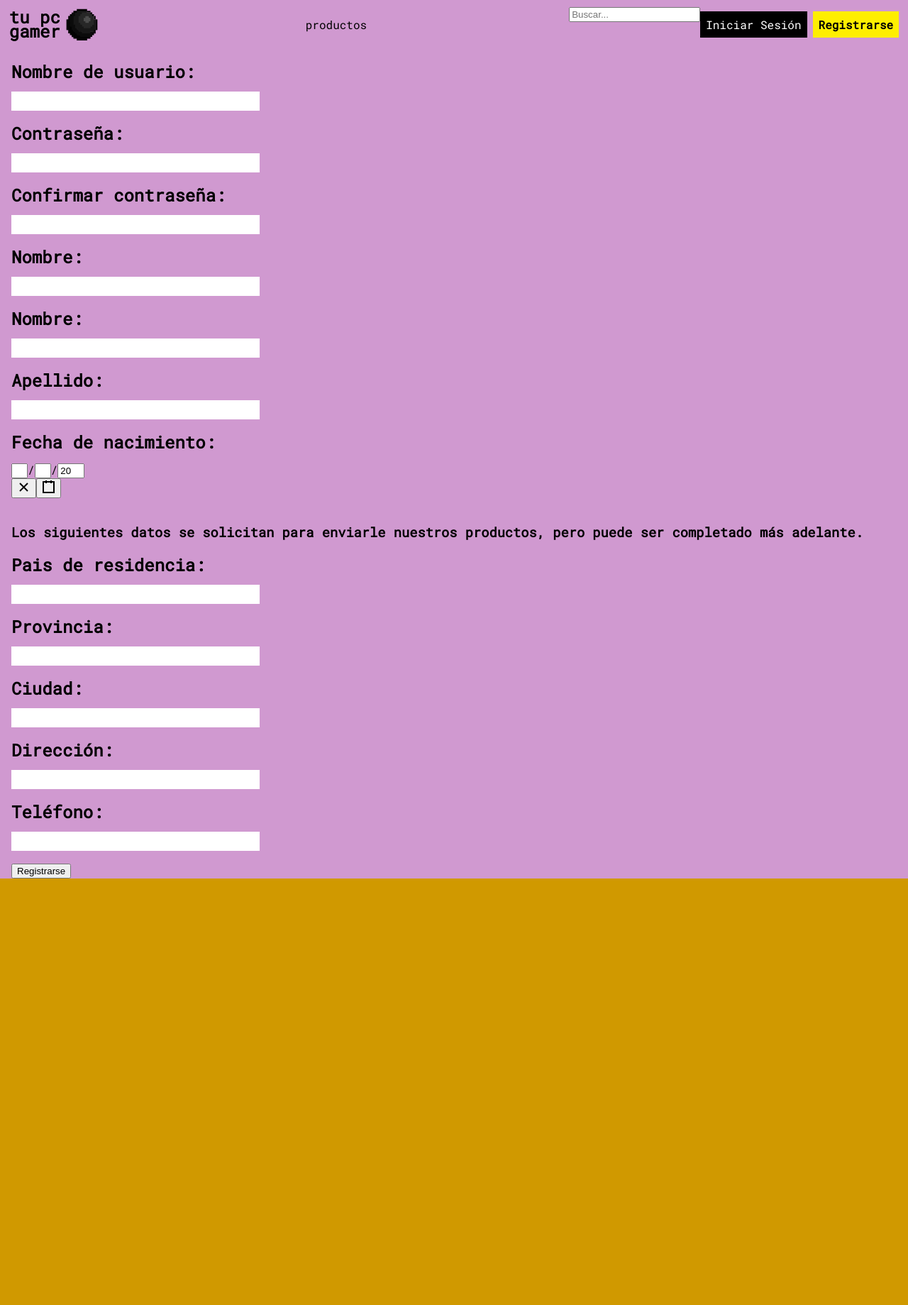
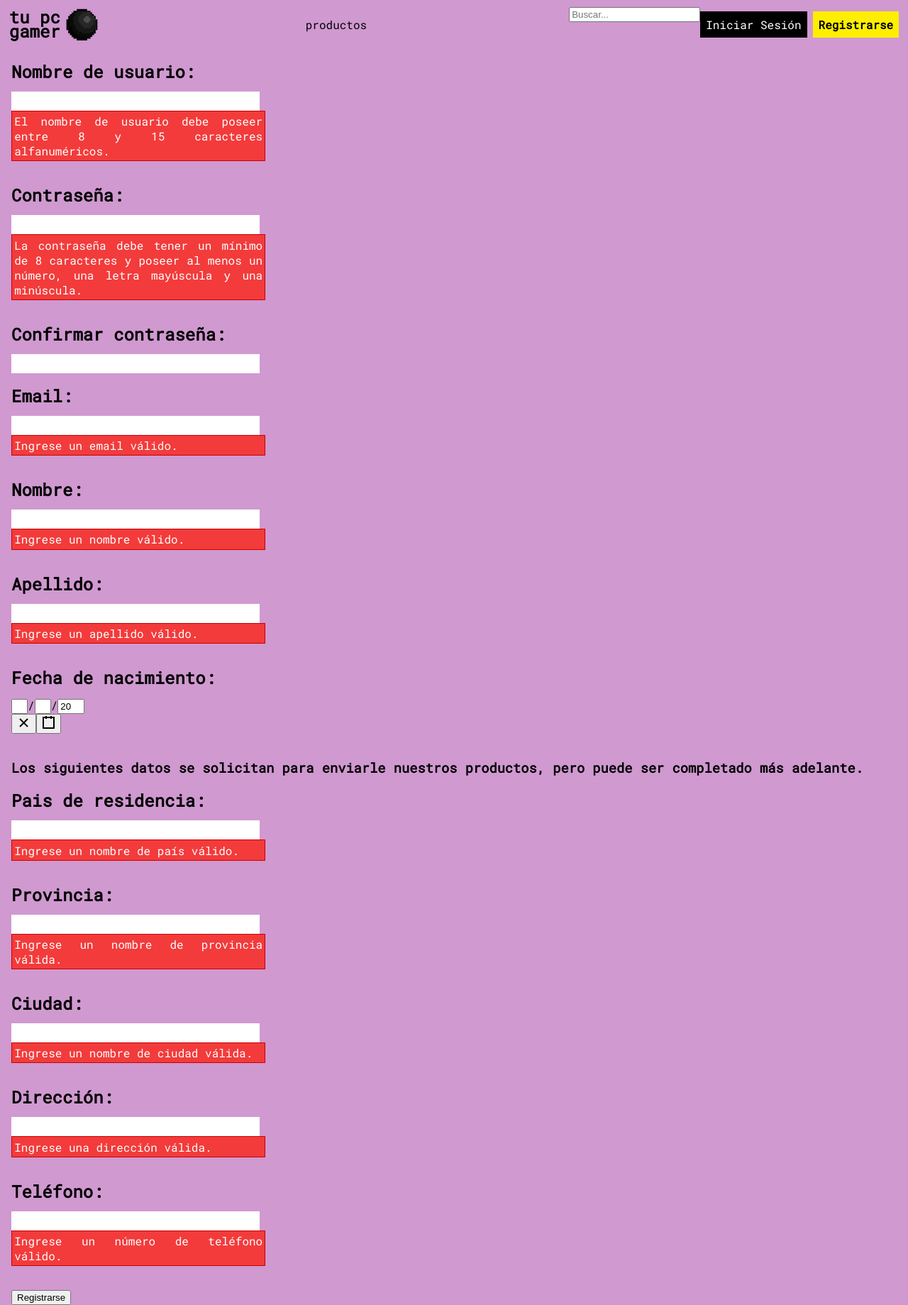
Before and after one commit to Eternialis/tupcgamer, a React (Create React App) app: page /signin in a window 1280 px wide. Shown: the whole page at 71% size. Before the commit the page ends 1238 px from the top, so only its background shows below. Built offline with nearby package versions, Linux system fonts and the light colour scheme.

Commit message:
corrección de formulario de registro de usuario

```diff
--- a/src/components/ItemListContainer.js
+++ b/src/components/ItemListContainer.js
@@ -9,16 +9,14 @@ function ItemListContainer({ filter, loading, setLoading, search }) {
 
 
     useEffect(() => {
-        // Funcion usada para agregar todos los productos del array de productos a la base de datos
-        //productos.forEach(item => addDoc(itemCollection, item))
-        // Probar el orderBy para ordenar los productos por precio de menor a mayor y viceversa
+
         const collectionAndFilters = [itemCollection]
 
         filter.tag && collectionAndFilters.push(where("tag", "==", filter.tag))
         filter.desde && collectionAndFilters.push(where("price", ">=", filter.desde))
         filter.hasta && collectionAndFilters.push(where("price", "<=", filter.hasta))
         filter.orden && collectionAndFilters.push(orderBy("price", filter.orden))
-        // Hacer filtro de name con el filter
+
         const consulta = query(...collectionAndFilters)
 
         getDocs(consulta)
--- a/src/components/Login.js
+++ b/src/components/Login.js
@@ -1,8 +1,8 @@
-import { collection, doc, getDoc } from 'firebase/firestore';
+import { doc, getDoc } from 'firebase/firestore';
 import { useState } from 'react';
 import { useNavigate } from 'react-router-dom';
 import logo from '../assets/img/logotipo.svg'
-import { database, usersCollection } from './firebase';
+import { usersCollection } from './firebase';
 
 const Login = ({ setInfoUsuario }) => {
 
@@ -13,7 +13,7 @@ const Login = ({ setInfoUsuario }) => {
 
     const handleSubmit = (e) => {
         e.preventDefault()
-        const userInfo = getDoc(doc(usersCollection, user))
+        getDoc(doc(usersCollection, user))
             .then((usuario) => {
                 if (usuario.data().pass === pass) {
                     setInfoUsuario({ user: usuario.id, ...usuario.data() })
--- a/src/components/Main.js
+++ b/src/components/Main.js
@@ -7,13 +7,12 @@ import Header from "./Header"
 
 function Main({ search, nombre }) {
 
-    // Variables de filtro de rango de precios //
     const [desde, setDesde] = useState("")
     const [hasta, setHasta] = useState("")
     let { tag: tagName } = useParams()
     const [orden, setOrden] = useState("")
     const [filter, setFilter] = useState({ tag: "", desde: "", hasta: "", orden: "" })
-    // Estado de carga //
+
     const [loading, setLoading] = useState(true)
 
     useEffect(() => {
--- a/src/components/NavBar.js
+++ b/src/components/NavBar.js
@@ -1,9 +1,6 @@
 import logo from '../assets/img/logotipo.svg'
 import Carrito from './CartWidget'
 import { Link } from 'react-router-dom'
-import { FontAwesomeIcon } from '@fortawesome/react-fontawesome'
-import { useState } from 'react'
-import { faSearch } from '@fortawesome/free-solid-svg-icons'
 
 
 function NavBar({ user, img, setInfoUsuario, setSearch, search }) {
--- a/src/components/Order.js
+++ b/src/components/Order.js
@@ -1,4 +1,4 @@
-import { Link, useParams } from "react-router-dom";
+import { Link } from "react-router-dom";
 
 const Order = ({ order, orderId }) => {
 
--- a/src/components/Perfil.js
+++ b/src/components/Perfil.js
@@ -1,4 +1,4 @@
-import { collection, doc, getDoc, where } from "firebase/firestore";
+import { doc, getDoc } from "firebase/firestore";
 import { useState } from "react";
 import { useNavigate } from "react-router-dom";
 import { coleccionOrdenes } from "./firebase";
@@ -18,7 +18,7 @@ const Perfil = ({ infoUsuario, setOrder, setOrderId }) => {
         e.preventDefault()
         console.log(compra)
         if (compra.trim() !== "") {
-            const orden = getDoc(doc(coleccionOrdenes, compra))
+            getDoc(doc(coleccionOrdenes, compra))
                 .then((orden) => {
                     if (orden.data()) {
                         setOrder(orden.data())
@@ -30,7 +30,7 @@ const Perfil = ({ infoUsuario, setOrder, setOrderId }) => {
                     }
                 })
                 .catch((error) => {
-
+                    console.log(error)
                 })
         } else {
             setError(true)
--- a/src/components/PurchaseForm.js
+++ b/src/components/PurchaseForm.js
@@ -1,7 +1,7 @@
 import { addDoc, serverTimestamp } from "firebase/firestore";
 import { useContext, useEffect, useReducer, useState } from "react";
 import { context } from "./CartContext";
-import { coleccionOrdenes, database } from "./firebase";
+import { coleccionOrdenes } from "./firebase";
 import { useNavigate } from "react-router-dom"
 
 const reducer = (state, action) => {
@@ -30,7 +30,6 @@ const PurchaseForm = ({ infoUsuario, setOrder, setOrderId }) => {
 
     const { nombre, apellido, email, pais, provincia, ciudad, direccion, telefono } = state
 
-    //Validaciones
     const [emailVal, setEmailVal] = useState(true);
     const [nombreVal, setNombreVal] = useState(true);
     const [apellidoVal, setApellidoVal] = useState(true);
@@ -147,7 +146,6 @@ const PurchaseForm = ({ infoUsuario, setOrder, setOrderId }) => {
                     <button type='formInput logBtn' className='btn'>Confirmar compra</button>
                 </div>
             </form>
-
         </main>
     );
 };
--- a/src/components/Signin.js
+++ b/src/components/Signin.js
@@ -1,5 +1,5 @@
 import { doc, setDoc } from 'firebase/firestore';
-import { useReducer, useState } from 'react';
+import { useEffect, useReducer, useState } from 'react';
 import DatePicker from 'react-date-picker'
 import { database } from './firebase';
 import { useNavigate } from "react-router-dom"
@@ -10,6 +10,7 @@ const initialState = {
     email: "",
     usuario: "",
     pass: "",
+    passCheck: "",
     fechaNacimiento: "",
     pais: "",
     provincia: "",
@@ -20,11 +21,9 @@ const initialState = {
 
 const reducer = (state, action) => {
     const { name, value } = action
-    console.log(name)
-    console.log(value)
     return {
         ...state,
-        [name]: value
+        [name]: String(value)
     }
 }
 
@@ -35,21 +34,34 @@ const Signin = () => {
 
     const [date, setDate] = useState(new Date());
 
-    //Validaciones
-    const [error, setError] = useState(false);
-    const [usuario, setUsuario] = useState(true);
-    const [pass, setPass] = useState(true);
-    const [passCheck, setPassCheck] = useState(true);
-    const [email, setEmail] = useState(true);
-    const [nombre, setNombre] = useState(true);
-    const [apellido, setApellido] = useState(true);
-    const [pais, setPais] = useState(true);
-    const [provincia, setProvincia] = useState(true);
-    const [ciudad, setCiudad] = useState(true);
-    const [direccion, setDireccion] = useState(true);
-    const [telefono, setTelefono] = useState(true);
+    const { usuario, pass, passCheck, nombre, apellido, email, pais, provincia, ciudad, direccion, telefono } = state
 
-    console.log(state)
+    const [usuarioVal, setUsuarioVal] = useState(true);
+    const [passVal, setPassVal] = useState(true);
+    const [passCheckVal, setPassCheckVal] = useState(true);
+    const [emailVal, setEmailVal] = useState(true);
+    const [nombreVal, setNombreVal] = useState(true);
+    const [apellidoVal, setApellidoVal] = useState(true);
+    const [paisVal, setPaisVal] = useState(true);
+    const [provinciaVal, setProvinciaVal] = useState(true);
+    const [ciudadVal, setCiudadVal] = useState(true);
+    const [direccionVal, setDireccionVal] = useState(true);
+    const [telefonoVal, setTelefonoVal] = useState(true);
+    const validations = [usuarioVal, passVal, passCheckVal, emailVal, nombreVal, apellidoVal, paisVal, provinciaVal, ciudadVal, direccionVal, telefonoVal]
+
+    useEffect(() => {
+        setUsuarioVal(/[a-zA-Z0-9]{3,18}$/.test(usuario.trim()))
+        setPassVal(/^(?=.*?[A-Z])(?=(.*[a-z]){1,})(?=(.*[\d]){1,})(?=(.*[\W]){1,})(?!.*\s).{8,}$/.test(pass.trim()))
+        setPassCheckVal(pass === passCheck)
+        setEmailVal(/^[\w-\.]+@([\w-]+\.)+[\w-]{2,4}$/.test(email.trim()))
+        setNombreVal(/[a-zA-Z ]$/.test(nombre))
+        setApellidoVal(/[a-zA-Z ]$/.test(apellido))
+        setPaisVal(/[a-zA-Z ]$/.test(pais))
+        setProvinciaVal(/[a-zA-Z ]$/.test(provincia))
+        setCiudadVal(/[a-zA-Z ]$/.test(ciudad))
+        setDireccionVal(/[a-zA-Z0-9 ]$/.test(direccion))
+        setTelefonoVal(/[0-9-+]$/.test(telefono.trim()))
+    }, [state]);
 
     const handleChange = (e) => {
         const { value, name } = e.target
@@ -58,65 +70,11 @@ const Signin = () => {
 
     const handleSubmit = (e) => {
         e.preventDefault()
-        dispatch({ fechaNacimiento: date })
-        if (!/[a-zA-Z0-9]{3,18}$/.test(state.usuario)) {
-            setUsuario(false)
-            setError(true)
-        } else {
-            setUsuario(true)
-            setError(false)
+
+        if (!validations.some(val => val === false)) {
+            setDoc(doc(database, "usuarios", state.usuario), state)
+            navigate("/login")
         }
-        if (!/^(?=.*?[A-Z])(?=(.*[a-z]){1,})(?=(.*[\d]){1,})(?=(.*[\W]){1,})(?!.*\s).{8,}$/.test(state.pass)) {
-            setPass(false)
-            setError(true)
-        } else {
-            setPass(true)
-            setError(false)
-        }
-        if (state.pass !== state.passCheck) {
-            setPassCheck(false)
-            setError(true)
-        } else {
-            setPassCheck(true)
-            setError(false)
-        }
-        if (!/[a-zA-Z]$/.test(state.nombre)) {
-            setNombre(false)
-            setError(true)
-        } else {
-            setNombre(true)
-            setError(false)
-        }
-        if (!/[a-zA-Z]$/.test(state.apellido)) {
-            setApellido(false)
-            setError(true)
-        } else {
-            setApellido(true)
-            setError(false)
-        }
-        if (!/[a-zA-Z]$/.test(state.pais)) {
-            setPais(false)
-            setError(true)
-        } else {
-            setPais(true)
-            setError(false)
-        }
-        if (!/[a-zA-Z]$/.test(state.provincia)) {
-            setProvincia(false)
-            setError(true)
-        } else {
-            setProvincia(true)
-            setError(false)
-        }
-        if (!/[a-zA-Z]$/.test(state.ciudad)) {
-            setCiudad(false)
-            setError(true)
-        } else {
-            setCiudad(true)
-            setError(false)
-        }
-        error || setDoc(doc(database, "usuarios", state.usuario), state)
-        navigate("/login")
     }
 
     return (
@@ -126,32 +84,32 @@ const Signin = () => {
                     <div className='formItem'>
                         <label htmlFor="usuario" className='formContainer__text'>Nombre de usuario:</label>
                         <input type="text" name="usuario" className="formInput" onChange={handleChange} />
-                        {usuario || <p className='errorMsj'>El nombre de usuario debe poseer entre 8 y 15 caracteres alfanuméricos.</p>}
+                        {usuarioVal || <p className='errorMsj'>El nombre de usuario debe poseer entre 8 y 15 caracteres alfanuméricos.</p>}
                     </div>
                     <div className='formItem'>
                         <label htmlFor="pass" className='formContainer__text'>Contraseña:</label>
                         <input type="password" name="pass" className="formInput" onChange={handleChange} />
-                        {pass || <p className='errorMsj'>La contraseña debe tener un mínimo de 8 caracteres y poseer al menos un número, una letra mayúscula y una minúscula.</p>}
+                        {passVal || <p className='errorMsj'>La contraseña debe tener un mínimo de 8 caracteres y poseer al menos un número, una letra mayúscula y una minúscula.</p>}
                     </div>
                     <div className='formItem'>
-                        <label htmlFor="passConf" className='formContainer__text'>Confirmar contraseña:</label>
-                        <input type="password" name="passConf" className="formInput" onChange={handleChange} />
-                        {passCheck || <p className='errorMsj'>La contraseña y su confirmación deben coincidir.</p>}
+                        <label htmlFor="passCheck" className='formContainer__text'>Confirmar contraseña:</label>
+                        <input type="password" name="passCheck" className="formInput" onChange={handleChange} />
+                        {passCheckVal || <p className='errorMsj'>La contraseña y su confirmación deben coincidir.</p>}
                     </div>
                     <div className='formItem'>
-                        <label htmlFor="email" className='formContainer__text'>Nombre:</label>
+                        <label htmlFor="email" className='formContainer__text'>Email:</label>
                         <input type="text" name="email" className="formInput" onChange={handleChange} />
-                        {email || <p className='errorMsj'>Ingrese un email válido.</p>}
+                        {emailVal || <p className='errorMsj'>Ingrese un email válido.</p>}
                     </div>
                     <div className='formItem'>
                         <label htmlFor="nombre" className='formContainer__text'>Nombre:</label>
                         <input type="text" name="nombre" className="formInput" onChange={handleChange} />
-                        {nombre || <p className='errorMsj'>Ingrese un nombre válido.</p>}
+                        {nombreVal || <p className='errorMsj'>Ingrese un nombre válido.</p>}
                     </div>
                     <div className='formItem'>
                         <label htmlFor="apellido" className='formContainer__text'>Apellido:</label>
                         <input type="text" name="apellido" className="formInput" onChange={handleChange} />
-                        {apellido || <p className='errorMsj'>Ingrese un apellido válido.</p>}
+                        {apellidoVal || <p className='errorMsj'>Ingrese un apellido válido.</p>}
                     </div>
                     <div className='formItem fecha'>
                         <p className='formContainer__text'>Fecha de nacimiento:</p>
@@ -161,27 +119,27 @@ const Signin = () => {
                     <div className='formItem'>
                         <label htmlFor="pais" className='formContainer__text'>Pais de residencia:</label>
                         <input type="text" name="pais" className="formInput" onChange={handleChange} />
-                        {pais || <p className='errorMsj'>Ingrese un nombre de país válido.</p>}
+                        {paisVal || <p className='errorMsj'>Ingrese un nombre de país válido.</p>}
                     </div>
                     <div className='formItem'>
                         <label htmlFor="provincia" className='formContainer__text'>Provincia:</label>
                         <input type="text" name="provincia" className="formInput" onChange={handleChange} />
-                        {provincia || <p className='errorMsj'>Ingrese un nombre de provincia válida.</p>}
+                        {provinciaVal || <p className='errorMsj'>Ingrese un nombre de provincia válida.</p>}
                     </div>
                     <div className='formItem'>
                         <label htmlFor="ciudad" className='formContainer__text'>Ciudad:</label>
                         <input type="text" name="ciudad" className="formInput" onChange={handleChange} />
-                        {ciudad || <p className='errorMsj'>Ingrese un nombre de ciudad válida.</p>}
+                        {ciudadVal || <p className='errorMsj'>Ingrese un nombre de ciudad válida.</p>}
                     </div>
                     <div className='formItem'>
                         <label htmlFor="direccion" className='formContainer__text'>Dirección:</label>
                         <input type="text" name="direccion" className="formInput" onChange={handleChange} />
-                        {direccion || <p className='errorMsj'>Ingrese una dirección válida.</p>}
+                        {direccionVal || <p className='errorMsj'>Ingrese una dirección válida.</p>}
                     </div>
                     <div className='formItem'>
                         <label htmlFor="telefono" className='formContainer__text'>Teléfono:</label>
                         <input type="text" name="telefono" className="formInput" onChange={handleChange} />
-                        {telefono || <p className='errorMsj'>Ingrese un número de teléfono válido.</p>}
+                        {telefonoVal || <p className='errorMsj'>Ingrese un número de teléfono válido.</p>}
                     </div>
                     <div>
                         <button type='formInput logBtn' className='btn'>Registrarse</button>
--- a/src/components/firebase.js
+++ b/src/components/firebase.js
@@ -1,11 +1,6 @@
-// Import the functions you need from the SDKs you need
 import { initializeApp } from "firebase/app";
 import { collection, getFirestore } from "firebase/firestore"
 
-// TODO: Add SDKs for Firebase products that you want to use
-// https://firebase.google.com/docs/web/setup#available-libraries
-
-// Your web app's Firebase configuration
 const firebaseConfig = {
     apiKey: "AIzaSyDogpllxODZsafPGNzEG1nCEn5KVSOEo_k",
     authDomain: "tupcgamer-3e6fe.firebaseapp.com",
@@ -15,7 +10,6 @@ const firebaseConfig = {
     appId: "1:561482254343:web:0d9f60aac781844d4c82a2"
 };
 
-// Initialize Firebase
 const app = initializeApp(firebaseConfig);
 export const database = getFirestore(app)
 export const itemCollection = collection(database, "productos")
```
